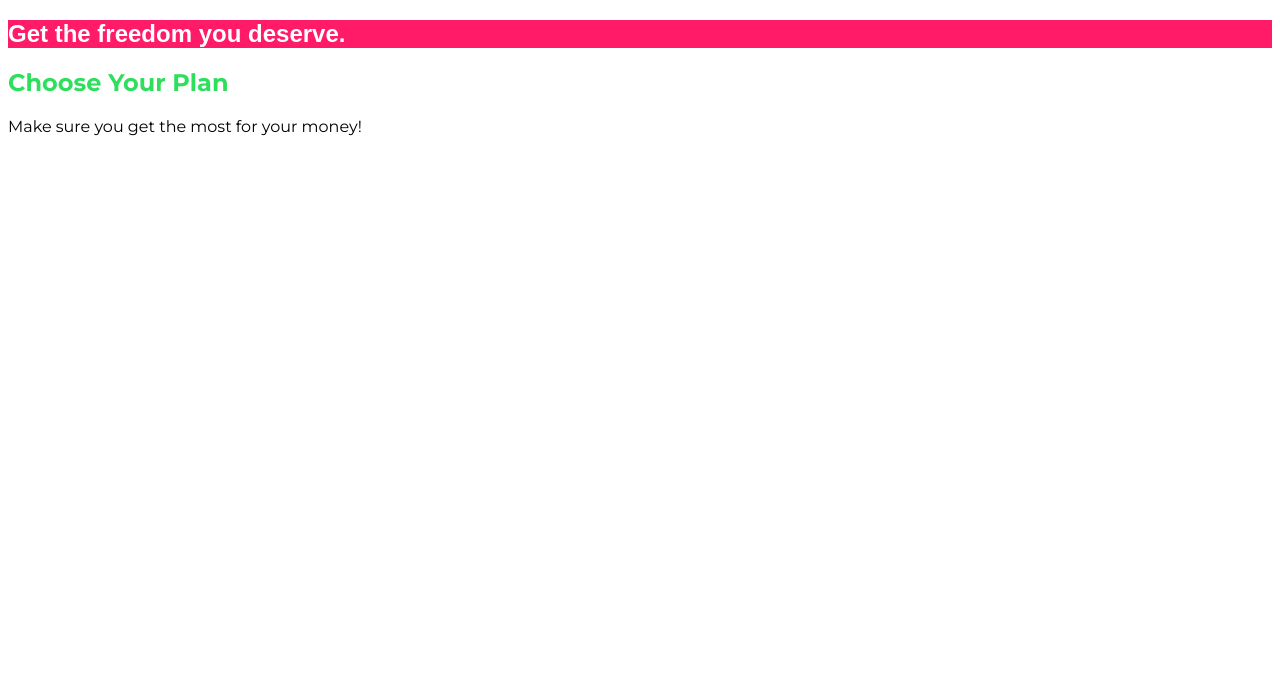
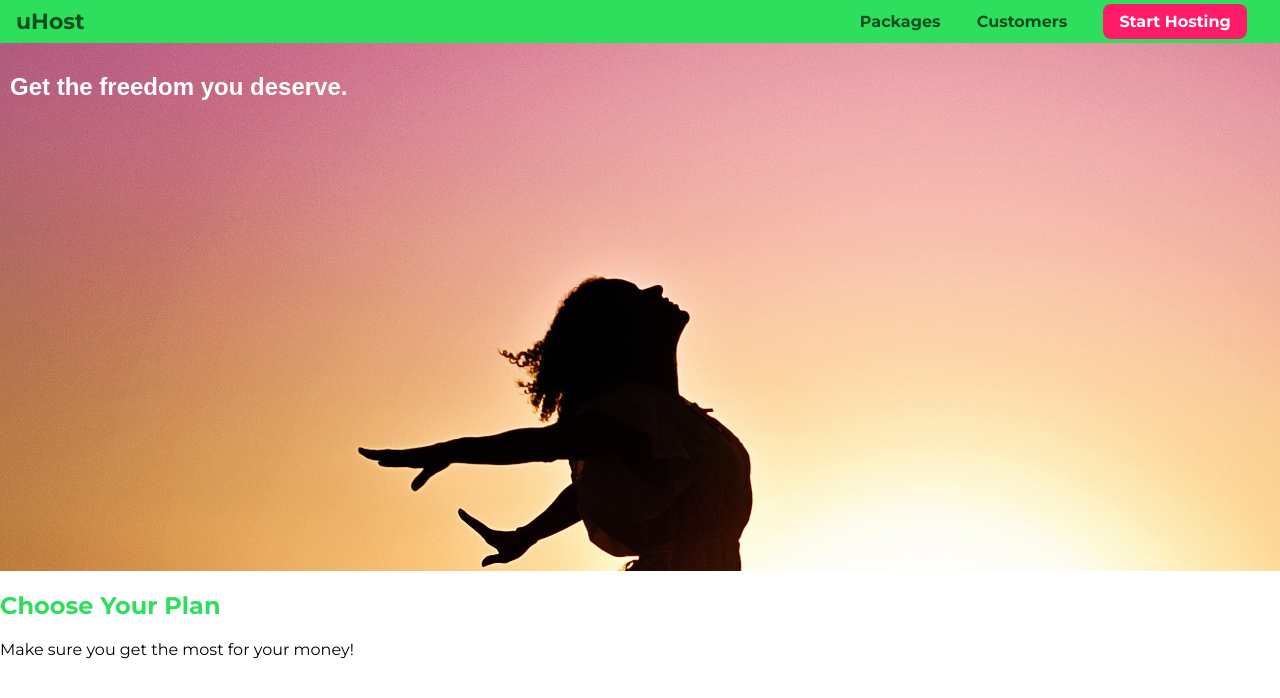
Before and after one commit to subashpenneru/css-uhost, a plain HTML site: page index.html in a window 1280 px wide. Drawn offline with Linux system fonts and the light colour scheme; a web font is replaced by a local one.

Commit message:
03 - css basics deeper

```diff
--- a/index.html
+++ b/index.html
@@ -12,6 +12,26 @@
 </head>
 
 <body>
+    <header class="main-header">
+        <div>
+            <a href="index.html" class="main-header__brand">
+                uHost
+            </a>
+        </div>
+        <nav class="main-nav">
+            <ul class="main-nav__items">
+                <li class="main-nav__item">
+                    <a href="packages/index.html">Packages</a>
+                </li>
+                <li class="main-nav__item">
+                    <a href="customers/index.html">Customers</a>
+                </li>
+                <li class="main-nav__item main-nav__item--cta">
+                    <a href="start-hosting/index.html">Start Hosting</a>
+                </li>
+            </ul>
+        </nav>
+    </header>
     <main>
         <section id="product-overview">
             <h1>Get the freedom you deserve.</h1>
--- a/main.css
+++ b/main.css
@@ -1,9 +1,17 @@
+* {
+    box-sizing: border-box;
+}
+
 body {
     font-family: 'Montserrat', sans-serif;
+    margin: 0;
 }
 
 #product-overview {
-    background: #ff1b68;
+    background: url("freedom.jpg");
+    width: 100%;
+    height: 528px;
+    padding: 10px;
 }
 
 #product-overview h1 {
@@ -14,3 +22,66 @@ body {
 .section-title {
     color: #2ddf5c;
 }
+
+.main-header {
+    width: 100%;
+    background: #2ddf5c;
+    padding: 8px 16px;
+}
+
+.main-header > div {
+    display: inline-block;
+    vertical-align: middle;
+}
+
+.main-header__brand {
+    color: #0e4f1f;
+    text-decoration: none;
+    font-weight: bold;
+    font-size: 22px;
+}
+
+.main-nav {
+    display: inline-block;
+    text-align: right;
+    width: calc(100% - 74px);
+    vertical-align: middle;
+}
+
+.main-nav__items {
+    margin: 0;
+    padding: 0;
+    list-style: none;
+}
+
+.main-nav__item {
+    display: inline-block;
+    margin: 0 16px;
+}
+
+.main-nav__item a {
+    text-decoration: none;
+    color: #0e4f1f;
+    font-weight: bold;
+    padding: 3px 0;
+}
+
+.main-nav__item a:hover,
+.main-nav__item a:active {
+    color: white;
+    border-bottom: 5px solid white;
+}
+
+.main-nav__item--cta a {
+    color: white;
+    background: #ff1b68;
+    padding: 8px 16px;
+    border-radius: 8px;
+}
+
+.main-nav__item--cta a:hover,
+.main-nav__item--cta a:active {
+    color: #ff1b68;
+    background: white;
+    border: none;
+}
```
Also changed, not shown: freedom.jpg (added).
